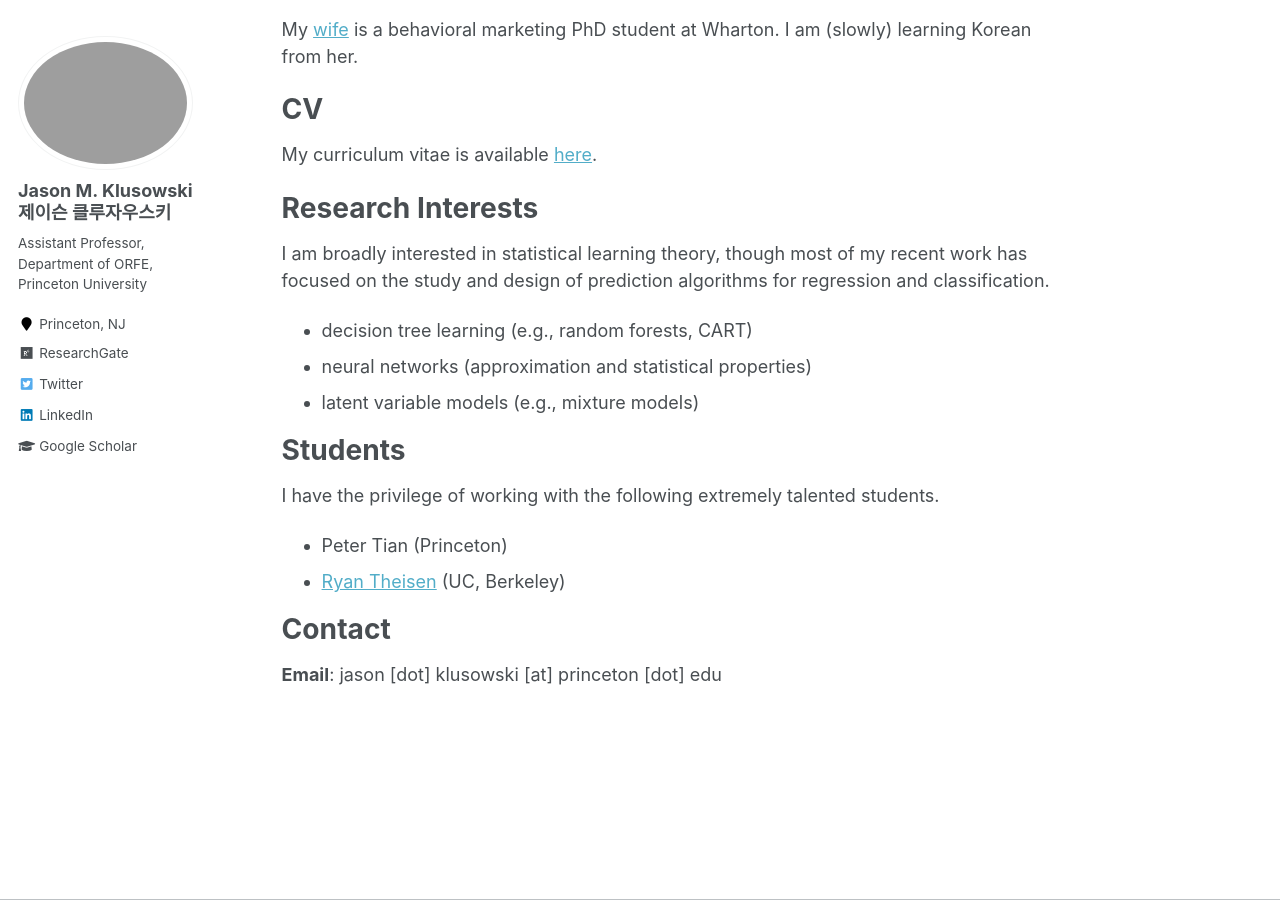
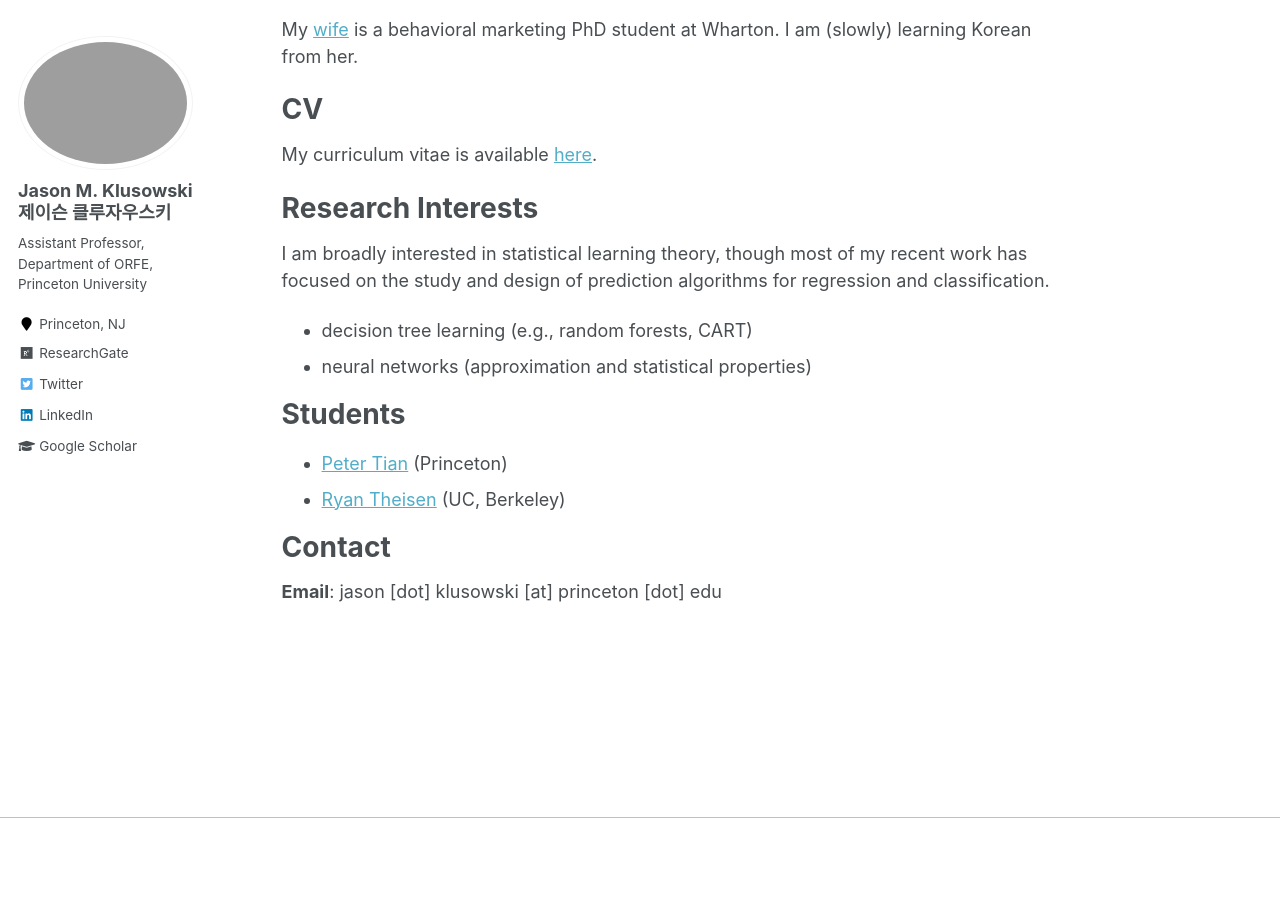
Before and after one commit to jasonklusowski/jasonklusowski.github.io, a Jekyll site: the page built from _pages/about.md, in a window 1280 px wide and 900 px high, scrolled down 504 px. Built offline with Jekyll 4.4.1, drawn with Linux system fonts in a browser that asks for light colours; after the commit the page ends 1322 px from its top, so only the background shows below that.

Commit message:
Update about.md

```diff
--- a/_pages/about.md
+++ b/_pages/about.md
@@ -31,13 +31,11 @@ I am broadly interested in statistical learning theory, though most of my recent
 
 * decision tree learning (e.g., random forests, CART)
 * neural networks (approximation and statistical properties)
-* latent variable models (e.g., mixture models)
 
 Students
 ======
-I have the privilege of working with the following extremely talented students.
 
-* Peter Tian (Princeton)
+* [Peter Tian](https://orfe.princeton.edu/sites/orfe.princeton.edu/files/Peter%20Tian%20Resume.pdf) (Princeton)
 * [Ryan Theisen](http://ryantheisen.com/) (UC, Berkeley)
 
 Contact
```
